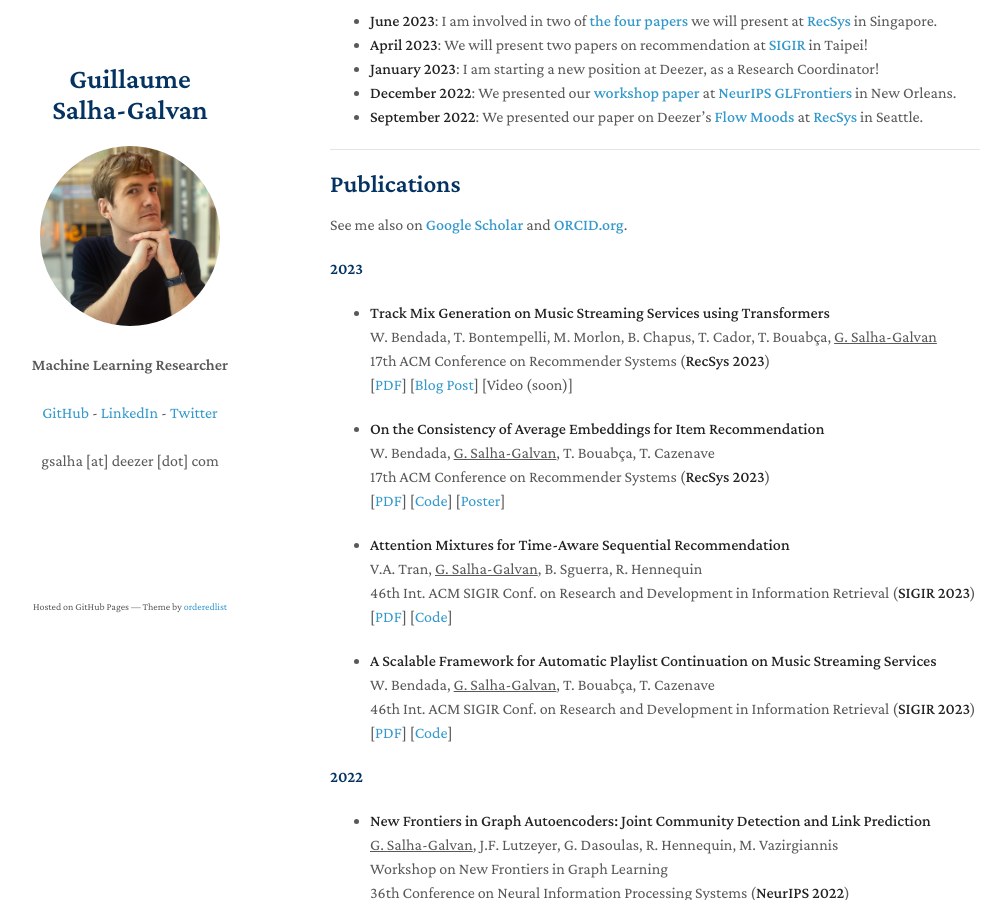
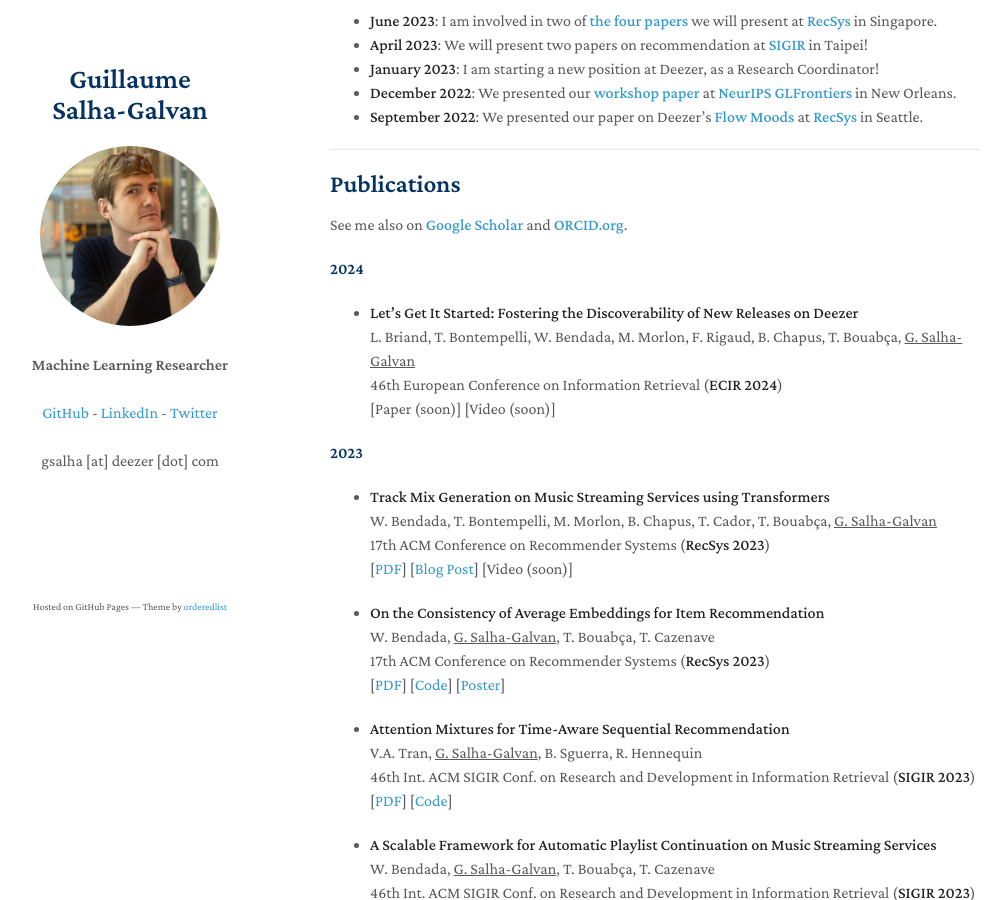
Before and after one commit to GuillaumeSalhaGalvan/GuillaumeSalhaGalvan.github.io, a Jekyll site: the page built from index.md, in a window 1280 px wide and 900 px high, scrolled down 707 px. Shown: the whole window, without its empty margins (140-1145 px from the left). Built offline with Jekyll 4.4.1, drawn with Linux system fonts in a browser that asks for light colours; our own code applies the rules of GitHub Pages for plain Markdown files; a script that is not in the unit is left out.

Commit message:
Update index.md

```diff
--- a/index.md
+++ b/index.md
@@ -31,6 +31,13 @@ I graduated in 2016 from <a href="https://www.master-mva.com/" target="_blank"><
 ## Publications
 
 See me also on **<a href="https://scholar.google.fr/citations?hl=fr&authuser=1&user=BFT8u-oAAAAJ" target="_blank">Google Scholar</a>** and **<a href="https://orcid.org/0000-0002-2452-1041" target="_blank">ORCID.org</a>**.
+
+#### 2024
+
+- **Let's Get It Started: Fostering the Discoverability of New Releases on Deezer**<br>
+L. Briand, T. Bontempelli, W. Bendada, M. Morlon, F. Rigaud, B. Chapus, T. Bouabça, <ins>G. Salha-Galvan</ins> <br>
+46th European Conference on Information Retrieval (**ECIR 2024**)  <br>
+[Paper (soon)] [Video (soon)]
 
 #### 2023
 
```
